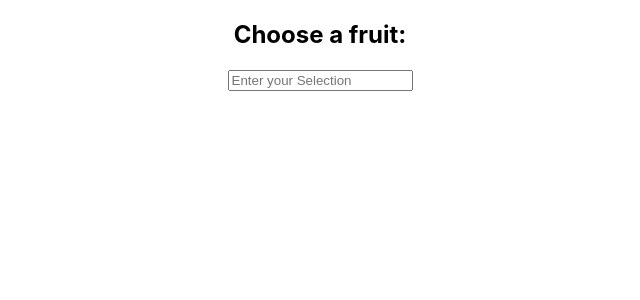
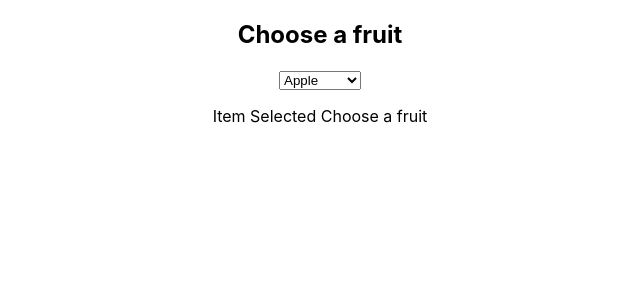
Before and after one commit to divyamuvi89/microsoft-compo-box, a React (Create React App) app: page / in a window 1280 px wide. Shown: the top 300 px of the page, without its empty margins (320-960 px from the left). Built offline with nearby package versions, Linux system fonts and the light colour scheme.

Commit message:
Changed Input to SelectElement

```diff
--- a/src/FruitSelection.tsx
+++ b/src/FruitSelection.tsx
@@ -18,25 +18,20 @@ const FruitSelection = () => {
 
     };
 
-    const handleChange = (e:ChangeEvent<HTMLInputElement>) => {
-        handleSelect(filterFruits(e.target.value)[0]);
+    const handleChange = (e:React.ChangeEvent<HTMLSelectElement>) => {
+        setselectedFruit(e.target.value);
     };
 
     return(
         <div>
-            <h2>Choose a fruit:</h2>
-            <input
-            type = "text"
-            placeholder="Enter your Selection"
-            onChange={handleChange}
+            <h2>Choose a fruit </h2>
+            <select value={selectedFruit} onChange={handleChange}>
+                {fruits.map((fruit) => (
+                    <option key={fruit} value={fruit}>{fruit}</option>
+                ))}
 
-            />
-            <ul>
-                {filterFruits(selectedFruit || '').map((fruit) => (
-                    <li key={fruit} onClick={()=> handleSelect(fruit)}>{fruit}</li>
-                ))}
-            </ul>
-            {selectedFruit !=='Choose a fruit' && <p>Item Selected: {selectedFruit}</p>}
+            </select>
+            {selectedFruit ! == 'Choose a fruit' && <p>Item Selected {selectedFruit}</p>}
         </div>
     );
 };
```
